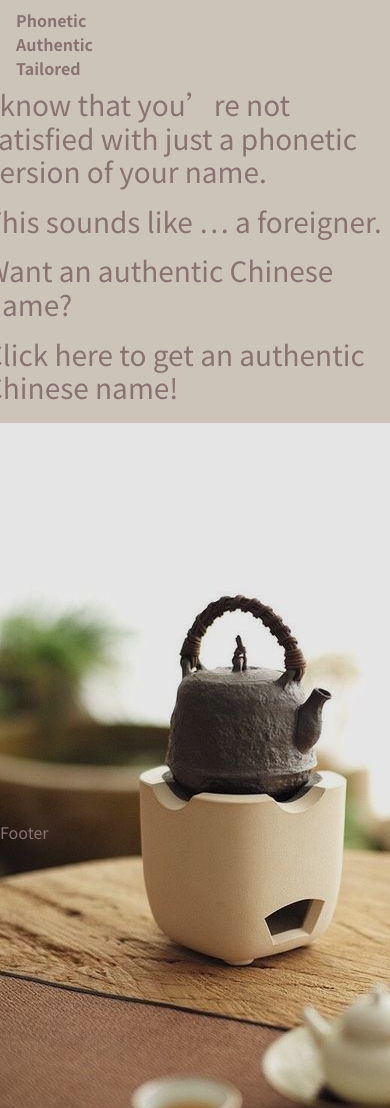
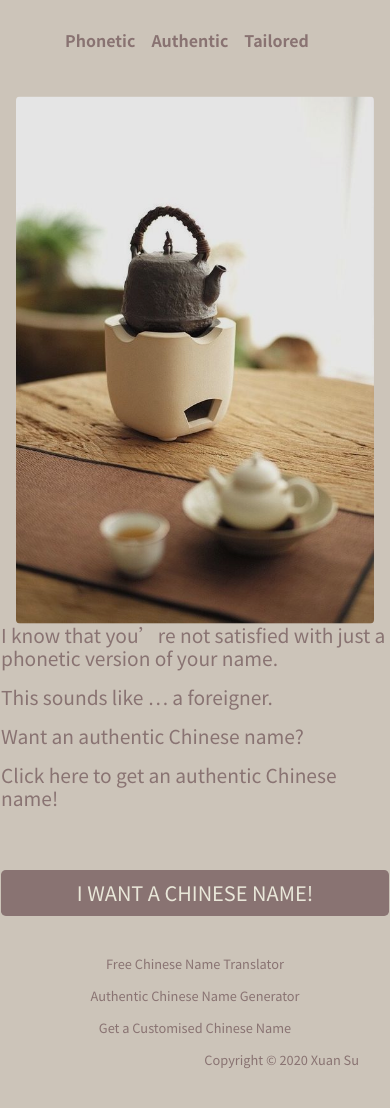
Before and after one commit to su-xuan/chinese-name-generator, a React (Create React App) app: page /AuthenticBanner in a window 390 px wide. Before the commit the page ends 844 px from the top, so only its background shows below. Built offline with nearby package versions, Linux system fonts and the light colour scheme; a web font is replaced by a local one.

Commit message:
bug free version

```diff
--- a/package.json
+++ b/package.json
@@ -5,6 +5,7 @@
   "dependencies": {
     "bootstrap": "^4.3.1",
     "core-js": "^3.1.4",
+    "hyper-cat": "^4.0.0",
     "jquery": "^3.5.1",
     "mysql": "^2.17.1",
     "nodemailer": "^6.4.6",
--- a/src/components/AuthenticBanner.js
+++ b/src/components/AuthenticBanner.js
@@ -5,16 +5,14 @@ import NameGenerator from "./NameGenerator";
 class AuthenticBanner extends Component {
   render() {
     return (
-      <Container className="main-container authentic">
-        <Row>
-          <Col sm={7} lg={7}>
-            <NameGenerator />
-          </Col>
-          <Col sm={5} lg={5}>
-            <Image src="/image/side-image.jpg" id="teaSet" />
-          </Col>
-        </Row>
-      </Container>
+      <Row>
+        <Col id="teaSetContainer" fluid sm={12} md={12} lg={5} xl={5}>
+          <Image src="/image/side-image.jpg" id="teaSet" rounded fluid/>
+        </Col>
+        <Col fulid sm={12} md={12} lg={7} xl={7}>
+          <NameGenerator />
+        </Col>
+      </Row>
     );
   }
 }
--- a/src/components/ContactForm.js
+++ b/src/components/ContactForm.js
@@ -61,10 +61,13 @@ class ContactForm extends Component {
               Tell me about yourself, let me know what’s your expectation.
             </FormLabel>
             <FormControl
+              as="textarea"
               type="text"
               id="description"
               onChange={this.handleEnter.bind(this)}
               className="description-input"
+              placeholder="Enter your expectations here"
+              required
             />
           </FormGroup>
           <FormGroup>
@@ -76,6 +79,8 @@ class ContactForm extends Component {
               type="email"
               id="email"
               onChange={this.handleEnter.bind(this)}
+              placeholder="Enter your email here"
+              required
             />
           </FormGroup>
           <Button
--- a/src/components/Footer.js
+++ b/src/components/Footer.js
@@ -1,12 +1,22 @@
 import React, {Component} from 'react'
+import { Row, Col, Modal } from "react-bootstrap";
 
 
 class Footer extends Component {
   render (){
     return (
-      <div className="footer">
-        Footer
-      </div>
+      <Modal.Footer>
+        <Row >
+          <Col fulid sm={12} lg={9} id="services">
+            <p>Free Chinese Name Translator</p>
+            <p>Authentic Chinese Name Generator</p>
+            <p>Get a Customised Chinese Name</p>
+          </Col>
+          <Col fluid sm={12} lg={3} id="Copyright">
+            <p>Copyright &copy; 2020 Xuan Su</p>
+          </Col>
+        </Row>
+      </Modal.Footer>
     )
   }
 
--- a/src/components/Header.js
+++ b/src/components/Header.js
@@ -4,9 +4,7 @@ import Navbar from './Navbar'
 class Header extends Component {
   render (){
     return (
-      <div>
-        <Navbar />
-      </div>
+      <Navbar />
     )
   }
 
--- a/src/components/NameHandler.js
+++ /dev/null
@@ -1,2 +0,0 @@
-import React from 'react'
-import NameTranslator from 'NameTranslator'
--- a/src/components/NameTranslator.js
+++ b/src/components/NameTranslator.js
@@ -17,24 +17,31 @@ class NameTranslator extends Component {
       submitted: false,
       chineseName: "",
       submittedUsername: "",
+      oldValue:""
     };
     this.handleEnter = this.handleEnter.bind(this);
     this.handleSubmit = this.handleSubmit.bind(this);
   }
 
+
   handleEnter(input) {
     if (input.length <= 0) {
       this.setState({
         username: "",
-        submitted: false,
         chineseName: "",
       });
     } else {
-      this.setState({
-        username: input.target.value,
-      });
+      if(this.oldValue !== input.target.value){
+        this.setState({
+          username: input.target.value,
+          submitted: false,
+          submittedUsername: ""
+        });
+      }
     }
   }
+
+
   handleSubmit(event) {
     event.preventDefault();
     const that = this;
@@ -64,13 +71,15 @@ class NameTranslator extends Component {
           alert("Unfortunately our name dictionary doesn't know your name yet. Please try to use the contact form on Tailored page. Let me help you!");
 
         } else {
-          that.setState({
-            submitted: true,
-            chineseName: json.names[0].chineseName,
-            submittedUsername: that.state.username,
-          });
+          that.setState((state)=>{
+            return {
+              submitted: true,
+              chineseName: json.names[0].chineseName,
+              submittedUsername: state.username,
+            }
+          } );
         }
-      });
+      })
   }
 
 
@@ -78,11 +87,13 @@ class NameTranslator extends Component {
     return (
       <Form onSubmit={this.handleSubmit}>
         <FormGroup>
-          <FormLabel htmlFor="first-name">Enter your name:</FormLabel>
+          <FormLabel htmlFor="first-name">Name translation:</FormLabel>
           <FormControl
             type="text"
             id="first-name"
             onChange={this.handleEnter}
+            required
+            placeholder="Enter your name "
           />
           <Button variant="primary" type="submit" className="submitButton">
             Submit
@@ -97,6 +108,8 @@ class NameTranslator extends Component {
       </Form>
     );
   }
+
+
 }
 
 export default NameTranslator;
--- a/src/components/Navbar.js
+++ b/src/components/Navbar.js
@@ -6,6 +6,7 @@ import {
   Link,
   Redirect
 } from 'react-router-dom'
+import { Row, Col, Modal } from "react-bootstrap";
 import PhoneticBanner from './PhoneticBanner'
 import AuthenticBanner from './AuthenticBanner'
 import TailoredBanner from './TailoredBanner'
@@ -15,7 +16,8 @@ class Navbar extends Component {
   render() {
     return (
       <Router>
-        <div>
+        <Modal.Header>
+
             <nav className="navbar navbar-expand-sm">
               <ul className="navbar-nav">
                 <li className="nav-item ">
@@ -29,7 +31,10 @@ class Navbar extends Component {
                 </li>
               </ul>
             </nav>
-
+        </Modal.Header>
+        <Modal.Body>
+          <Row>
+            <Col fluid sm={12}>
               <Switch>
                 <Route path='/PhoneticBanner'>
                   <PhoneticBanner />
@@ -44,10 +49,10 @@ class Navbar extends Component {
                   <Redirect to='/PhoneticBanner' />
                 </Route>
               </Switch>
-
-        </div>
+            </Col>
+          </Row>
+        </Modal.Body>
       </Router>
-
     )
   }
 }
--- a/src/components/PhoneticBanner.js
+++ b/src/components/PhoneticBanner.js
@@ -1,25 +1,19 @@
 import React, { Component } from "react";
-import { Image, Container, Row, Col } from "react-bootstrap";
+import { Image, Row, Col } from "react-bootstrap";
 import NameTranslator from "./NameTranslator";
 
 class PhoneticBanner extends Component {
   render() {
     return (
-      <Container className="main-container phonetic">
       <Row>
-          <Col fluid lg={6}>
+        <Col fluid sm={12} md={12} lg={6} xl={6}>
           <Image src="/image/banner.jpg" fluid id="watertown" />
         </Col>
-          <Col lg={6} Id="name-search">
-            <Row>
+        <Col fulid sm={12} md={12} lg={6} xl={6} id="name-search">
             <h1>Write your name in Chinese?</h1>
-            </Row>
-            <Row>
             <NameTranslator />
-            </Row>
         </Col>
       </Row>
-      </Container>
     );
   }
 }
--- a/src/components/PhoneticName.js
+++ b/src/components/PhoneticName.js
@@ -1,6 +1,7 @@
 import React, { Component } from "react";
 
 class PhoneticName extends Component {
+
   render() {
     if (this.props.submitted === true && this.props.username.length > 0) {
       return (
@@ -15,6 +16,8 @@ class PhoneticName extends Component {
       return <h2>Submit to see your name in Chinese!</h2>;
     }
   }
+
+
 }
 
 PhoneticName.propTypes = {};
--- a/src/index.css
+++ b/src/index.css
@@ -6,18 +6,73 @@ body {
   -moz-osx-font-smoothing: grayscale;
   background-color: #CCC4B9;
   color: #897372;
+  line-height: 2em;
 }
 
 code {
   font-family: source-code-pro, Menlo, Monaco, Consolas, "Courier New",
     monospace;
+  font-size: 16px;
+
 }
+.modal-header {
+  border: none;
+}
+.modal-body {
+  min-height: 10em;
+}
+.modal-footer {
+  position: relative;
+  width: 100%;
+  bottom: 0;
+  border: none;
+  font-size: 0.8rem;
+}
+
+.modal-footer .row {
+  width: 100%;
+  margin:auto;
+}
+
+#services {
+  display: flex;
+  flex-direction: row;
+
+  justify-content:flex-start;
+}
+
+#services p {
+  white-space: nowrap;
+  margin-right: 1em;
+}
+
+#Copyright p {
+  justify-self: flex-end;
+}
+
+
 
 .Name {
 text-align:center;
 font: Bold 60px/62px 'Ma Shan Zheng', cursive;;
 letter-spacing: 1px;
 color: #921E0D;
+animation-name: display;
+animation-duration: 5s;
+}
+
+@keyframes display {
+  0% {
+    color: #FFC300;
+  }
+
+  50% {
+    color: #FF5733;
+  }
+
+  100% {
+    color: #921E0D;
+  }
 }
 
 .container {
@@ -49,27 +104,22 @@ color: #921E0D;
 #watertown {
   border-radius: 47px;
   opacity: 1;
+  max-height: 33em;
 }
 
-#name-search {
-  padding-left: 3rem;
+
+#teaSet {
+  filter: brightness(0.9);
+  float: right;
+  width: 100%;
 }
 
-#teaSet {
-  margin-top: -88px;
-  filter: brightness(0.9);
+#teaSetContainer {
+  max-height: 33em;
+  overflow: hidden;
 }
 
-.main-container {
-  position: fixed;
-  top: 0;
-  left: 0;
-  right: 0;
-  bottom: 0;
-  padding: 32px 0;
-  width: 100%;
-  height: 100%;
-}
+
 
 .tailored::before {
   position: absolute;
@@ -89,7 +139,6 @@ color: #921E0D;
   margin-top: 5rem;
 }
 
-.authentic {}
 
 .contact-form {
   padding: 2rem;
@@ -98,22 +147,84 @@ color: #921E0D;
   border-radius: 32px;
   background-origin: padding-box;
   opacity: 0.8;
+  margin:2em 0;
   /*backdrop-filter: blur(11px);
   -webkit-backdrop-filter: blur(11px);*/
 }
 
 .description-input {
   max-height: 9rem;
-  min-height: 6rem
+  min-height: 6rem;
 }
 
 .navbar {
   z-index: 100;
 }
 
-.footer {
-  position: fixed;
-  bottom: 0;
-  left: 0;
-  right: 0;
+.navbar-nav {
+  flex-direction: row;
 }
+
+
+@media only screen and (max-width: 414px) {
+  code {
+    font-size: 10px;
+  }
+
+  h1 {
+    font-size: 2rem;
+  }
+
+  h2 {
+    font-size: 1.5rem;
+  }
+
+  h3 {
+    font-size: 1.2rem;
+  }
+
+  .navbar {
+    margin: 0 auto;
+  }
+
+  .navbar-nav {
+    align-items: center;
+    flex-shrink: 2;
+    width: 100%;
+    justify-content: space-between;
+  }
+
+  #watertown {
+    margin-bottom: 1em;
+    border-radius: 12%;
+  }
+
+  .submitButton {
+    display: block;
+    width: 100%;
+  }
+
+  #services {
+    flex-direction: column;
+    margin: auto;
+  }
+
+}
+
+@media only screen and (max-width: 768px) {
+#teaSet {
+  position: relative;
+  top: 50%;
+  left: 50%;
+  transform: translate(-50%,-50%);
+  transition: all 0.5s ease;
+  margin-bottom: 1em;
+}
+#services p {
+  margin:auto;
+}
+
+#Copyright p {
+  text-align: center;
+}
+}
```
Also changed, not shown: 1 other file (tests, documents, lock files or other folders). Lines whose indentation alone changed are shown as unchanged.
